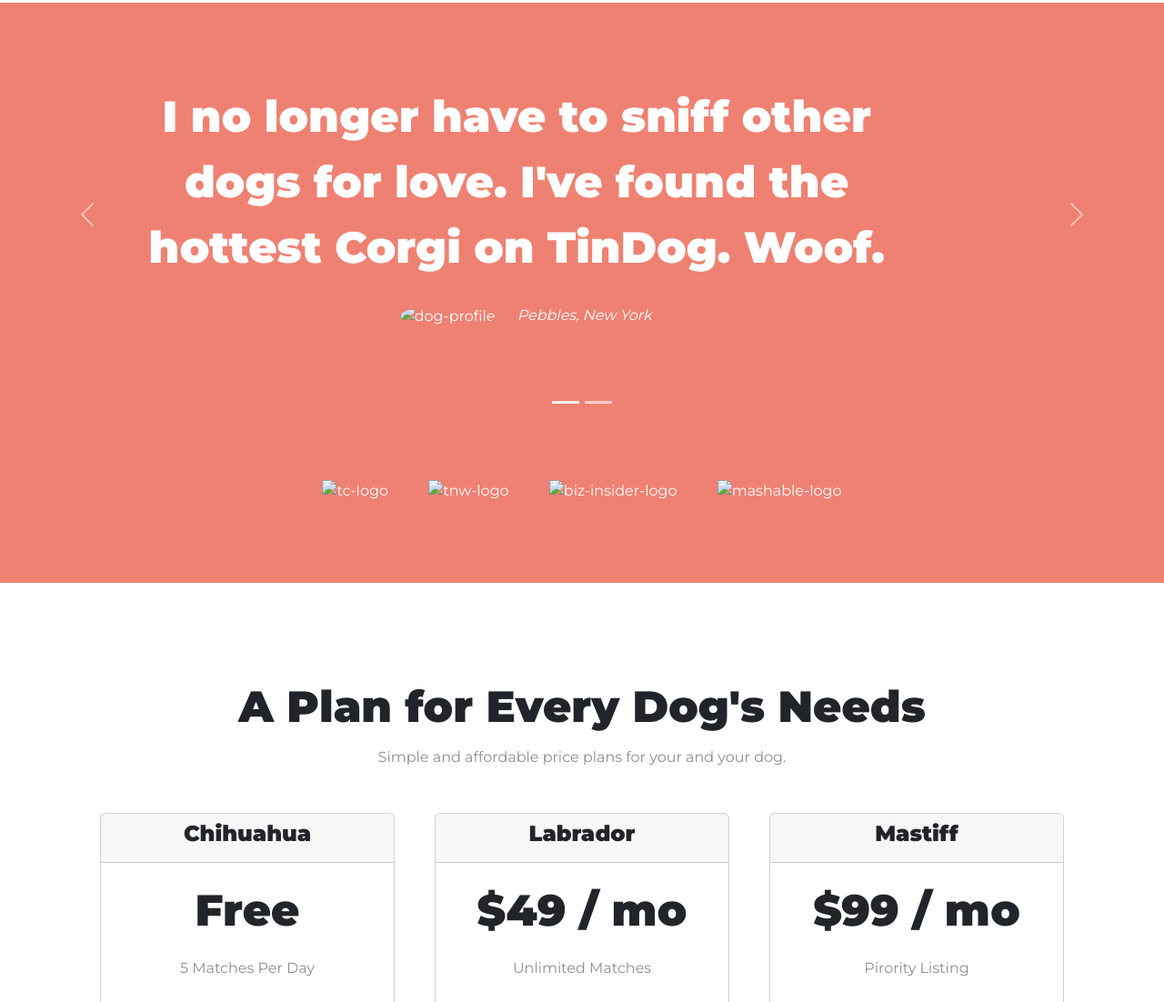
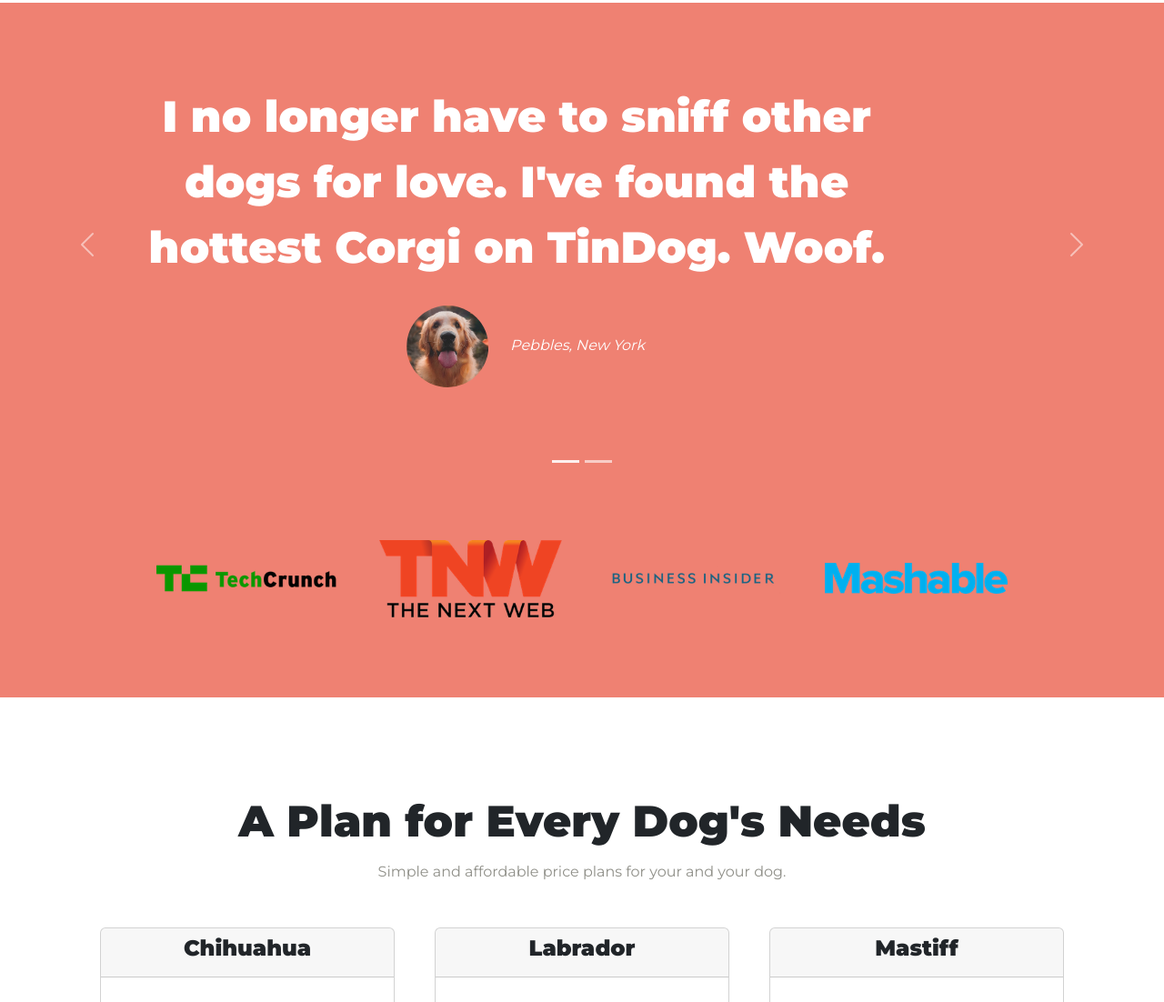
Before and after one commit to Rs-Sakkarwal/Tindog, a plain HTML site: page index.html in a window 1280 px wide. Shown: the part 1018-2120 px from the top of the page at 91% size. Drawn offline with nearby package versions, Linux system fonts and the light colour scheme; files that its build step writes are made by us from their sources.

Commit message:
updated the location of file and images

```diff
--- a/index.html
+++ b/index.html
@@ -14,7 +14,7 @@
   <script defer src="http://use.fontawesome.com/releases/v6.1.1/js/all.js"></script>
 
   <!-- CSS CODE -->
-  <link rel="stylesheet" href="css/styles.css">
+  <link rel="stylesheet" href="styles.css">
 
   <!-- GOOGLE FONTS -->
   <link rel="preconnect" href="https://fonts.googleapis.com">
@@ -59,7 +59,7 @@
           <button type="button" class="btn btn-lg btn-outline-light download-button"><i class="fa-brands fa-google-play"></i> Download</button>
         </div>
         <div class="col-lg-6">
-          <img class="title-image" src="images/iphone6.png" alt="iphone-mockup">
+          <img class="title-image" src="iphone6.png" alt="iphone-mockup">
         </div>
       </div>
 
@@ -106,12 +106,12 @@
       <div class="carousel-inner">
         <div class="carousel-item active container-fluid">
           <h2 class="carousel-text">I no longer have to sniff other dogs for love. I've found the hottest Corgi on TinDog. Woof.</h2>
-          <img class="testimonial-image" src="images/dog-img.jpg" alt="dog-profile">
+          <img class="testimonial-image" src="dog-img.jpg" alt="dog-profile">
           <em>Pebbles, New York</em>
         </div>
         <div class="carousel-item container-fluid">
           <h2 class="carousel-text">My dog used to be so lonely, but with TinDog's help, they've found the love of their life. I think.</h2>
-          <img class="testimonial-image" src="images/lady-img.jpg" alt="lady-profile">
+          <img class="testimonial-image" src="lady-img.jpg" alt="lady-profile">
           <em>Beverly, Illinois</em>
         </div>
       </div>
@@ -130,10 +130,10 @@
   <!-- Press -->
 
   <section class="coloured-section" id="press">
-    <img class="press-img" src="images/techcrunch.png" alt="tc-logo">
-    <img class="press-img" src="images/tnw.png" alt="tnw-logo">
-    <img class="press-img" src="images/bizinsider.png" alt="biz-insider-logo">
-    <img class="press-img" src="images/mashable.png" alt="mashable-logo">
+    <img class="press-img" src="techcrunch.png" alt="tc-logo">
+    <img class="press-img" src="tnw.png" alt="tnw-logo">
+    <img class="press-img" src="bizinsider.png" alt="biz-insider-logo">
+    <img class="press-img" src="mashable.png" alt="mashable-logo">
 
   </section>
 
```
